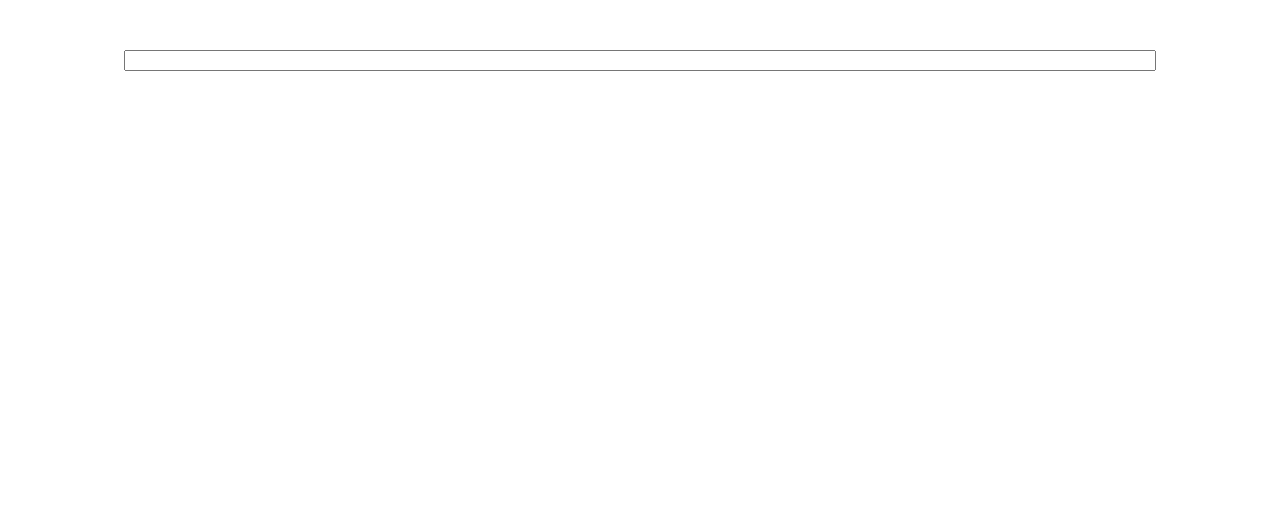
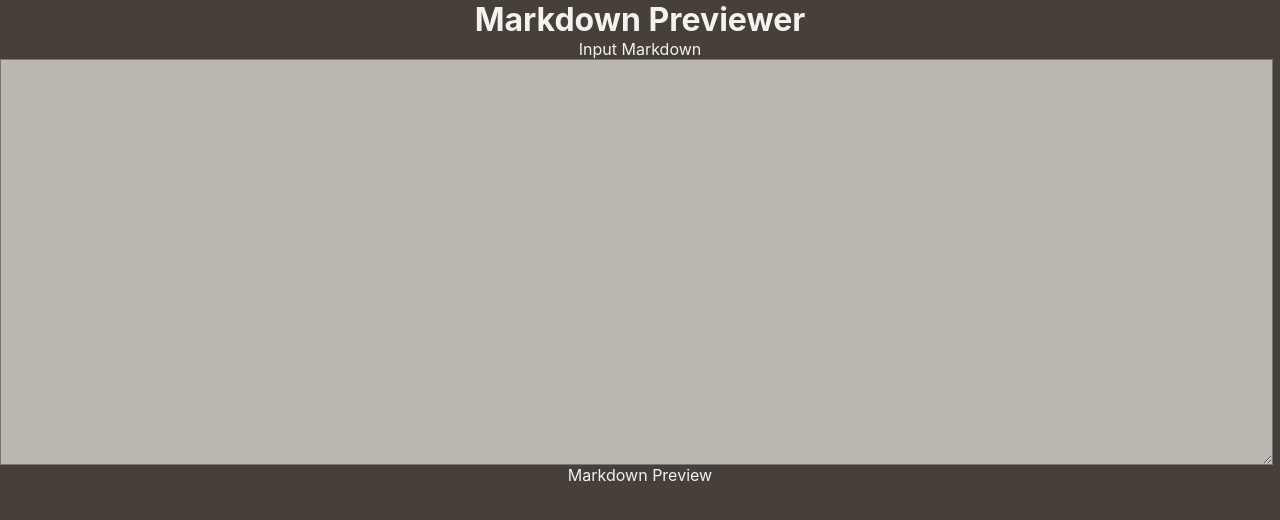
Before and after one commit to Facundo-Ayosa/markdown-previewer, a React app: page / in a window 1280 px wide. Built offline with nearby package versions, Linux system fonts and the light colour scheme.

Commit message:
markdown broken, need hotfix.

```diff
--- a/package.json
+++ b/package.json
@@ -1,4 +1,5 @@
 {
+  "homepage": "https://ayosafacundo.github.io/markdown-previewer/",
   "name": "markdown-previewer",
   "version": "0.1.0",
   "private": true,
@@ -6,11 +7,10 @@
     "@testing-library/jest-dom": "^5.16.5",
     "@testing-library/react": "^13.3.0",
     "@testing-library/user-event": "^13.5.0",
-    "bootstrap": "^5.2.0",
-    "markdown-it": "^13.0.1",
+    "dompurify": "^2.4.0",
+    "marked": "^4.0.19",
     "react": "^18.2.0",
     "react-dom": "^18.2.0",
-    "redux": "^4.2.0",
     "web-vitals": "^2.1.4"
   },
   "devDependencies": {
--- a/public/index.html
+++ b/public/index.html
@@ -11,9 +11,12 @@
     />
     <link rel="apple-touch-icon" href="%PUBLIC_URL%/logo192.png" />
     <link rel="manifest" href="%PUBLIC_URL%/manifest.json" />
+    <script src="https://cdnjs.cloudflare.com/ajax/libs/marked/4.0.19/marked.min.js" integrity="sha512-CPGsmz+2yVpGnri/iBEoPVrRHiPaHQ3gzuSCfmfnZ2KKF/GKMvW8S7uVFRbZD0uOVMaNYY4HCATeCShxZWgp6w==" crossorigin="anonymous" referrerpolicy="no-referrer"></script>
+    <script scr="https://cdnjs.cloudflare.com/ajax/libs/prism/1.23.0/prism.min.js"></script>
+    <script scr="https://cdn.freecodecamp.org/testable-projects-fcc/v1/bundle.js"></script>
     <title>Markdown Previewer</title>
   </head>
   <body>
-    <main id="root"></main>
+    <div id="root"></div>
   </body>
 </html>
--- a/src/TextInput.js
+++ b/src/TextInput.js
@@ -1,33 +1,44 @@
 import { useState } from "react";
-
+import { marked } from 'marked';
+import * as DOMPurify from 'dompurify';
 function TextInput() {
 
   const [markdown, setMarkdown] = useState('');
-  var MarkdownIt = require('markdown-it'),
-    md = new MarkdownIt({
-      html: true,
-      breaks: true
-    });
-  var preview = md.render(markdown);
+
+
+  // Copied from the CodePen
+  marked.setOptions({
+    renderer: new marked.Renderer(),
+    langPrefix: 'hljs language-', // highlight.js css expects a top-level 'hljs' class.
+    pedantic: false,
+    gfm: true,
+    breaks: false,
+    sanitize: false,
+    smartLists: true,
+    smartypants: false,
+    xhtml: false
+  });
+  // Source: https://codepen.io/freeCodeCamp/pen/GrZVVO?editors=0110
+
   const handleChange = e => {
     setMarkdown(e.target.value);
-    document.getElementById('previewer').innerHTML = preview;
+    document.getElementById('markdown').innerHTML = marked.parse(DOMPurify.sanitize(markdown));
   }
   //Markdown needs double space recognition so it gets replaced with <br/>
 
 
   return (
-      <>
-        <section id="text-input">
-          <div id="header"> {/* make it pretty! */}
+    <>
+      <h1>Markdown Previewer</h1>
+      <section>
 
-          </div>
-          <input type="text" id="rawMarkdown" name="rawMarkdown" onChange={handleChange} value={markdown}></input>
-        </section>
-        {/* make it pretty! */}
-        <section id="previewer">
-        </section>
-      </>
+        <p>Input Markdown</p>
+        <textarea id="editor" name="editor" onChange={handleChange} value={markdown}></textarea>
+
+        <p>Markdown Preview</p>
+      </section>
+      <div id="markdown"/>
+    </>
     );
 }
 export default TextInput;
--- a/src/index.css
+++ b/src/index.css
@@ -1,3 +1,12 @@
+:root {
+  --dark: #463f3a;
+  --light-dark: #8a817c;
+  --dark-light: #bcb8b1;
+  --light: #f4f3ee;
+  --accent: #e0afa0;
+}
+main,
+#root,
 body {
   margin: 0;
   font-family: -apple-system, BlinkMacSystemFont, 'Segoe UI', 'Roboto', 'Oxygen',
@@ -6,20 +15,39 @@ body {
   -webkit-font-smoothing: antialiased;
   -moz-osx-font-smoothing: grayscale;
   width: 100vw;
-  height: 100vh;
+  min-height: 100vh;
+  color: var(--light);
 }
-
+pre,
 code {
   font-family: source-code-pro, Menlo, Monaco, Consolas, 'Courier New',
     monospace;
+  background-color: #463f3a;
+  color: #bcb8b1;
+  box-sizing: border-box;
+  padding: 2px;
 }
-
-#text-input {
-  width: 100%;
+p,
+h1 {
+  margin: 0;
+  padding: 0;
+}
+h1 {
+  text-align: center;
+}
+section {
   display: flex;
+  flex-direction: column;
   justify-content: center;
+  text-align: center;
 }
-#text-input input {
-  width: 80%;
-  margin-top: 50px;
+textarea {
+  max-width: 99vw;
+  min-height: 50vh;
+  max-height: 50vh;
+  background-color: var(--dark-light);
+  color: var(--dark);
 }
+#root {
+  background-color: var(--dark);
+}
--- a/src/index.js
+++ b/src/index.js
@@ -7,9 +7,7 @@ import reportWebVitals from './reportWebVitals';
 const root = ReactDOM.createRoot(document.getElementById('root'));
 root.render(
   <React.StrictMode>
-    <main>
-      <TextInput />
-    </main>
+    <TextInput />
   </React.StrictMode>
 );
 
```
Also changed, not shown: 1 other file.
